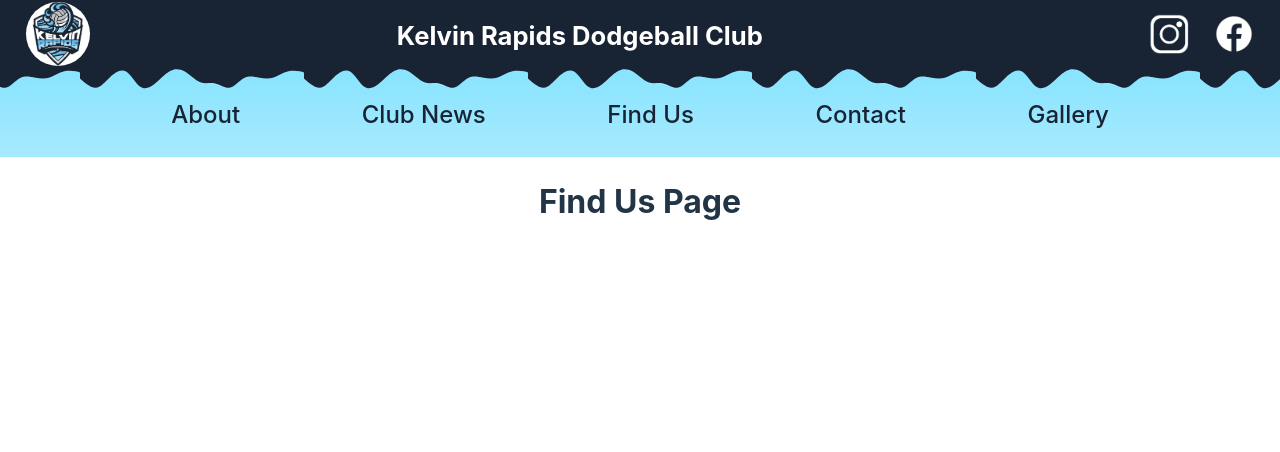
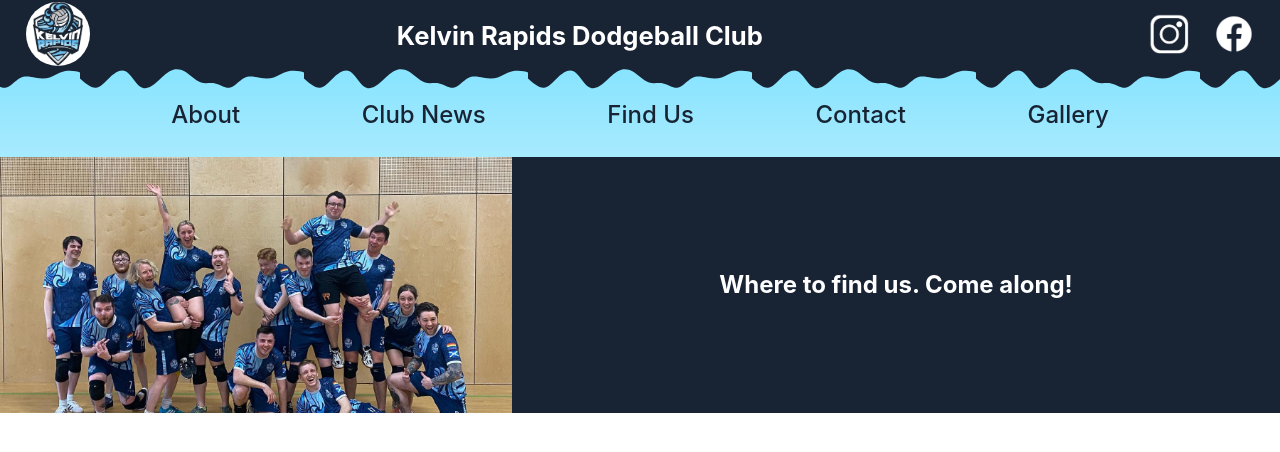
Before and after one commit to Davey-H-7/dodgeball_team_website, a React (Vite) app: page /find in a window 1280 px wide. Shown: the top 452 px of the page. Built offline with nearby package versions, Linux system fonts and the light colour scheme.

Commit message:
updates to Hero Banner

```diff
--- a/src/components/HeroBanner.jsx
+++ b/src/components/HeroBanner.jsx
@@ -2,9 +2,6 @@
 import '../styling/HeroBanner.css'
 
 const HeroBanner = ({imgURL, headerText}) => {
-
-    console.log('/' + imgURL)
-    console.log(headerText)
 
     let heroURL = '/' + imgURL
 
--- a/src/containers/FindContainer.jsx
+++ b/src/containers/FindContainer.jsx
@@ -1,5 +1,14 @@
+import HeroBanner from "../components/HeroBanner";
+
 const FindContainer = () => {
-    return ( <h1>Find Us Page</h1> );
+    let headerText = "Where to find us. Come along!"
+    let imgURL = "RapidsTeam.jpg";
+
+    return (
+    <div className="findUs">
+        <HeroBanner imgURL = {imgURL} headerText = {headerText} />
+
+     </div> );
 }
 
 export default FindContainer;
--- a/src/containers/NewsContainer.jsx
+++ b/src/containers/NewsContainer.jsx
@@ -1,5 +1,13 @@
+import HeroBanner from "../components/HeroBanner";
+
 const NewsContainer = () => {
-    return ( <h1>News Page</h1> );
+    let headerText = "The place for club updates and latest results"
+    let imgURL = "RapidsTeam.jpg";
+    return (
+        <div className="news">
+         <HeroBanner imgURL = {imgURL} headerText = {headerText} />
+         </div>
+    );
 }
 
 export default NewsContainer;
--- a/src/styling/HeroBanner.css
+++ b/src/styling/HeroBanner.css
@@ -1,11 +1,22 @@
 .heroBanner{
     display: flex;
     min-width: 100vw;
-    justify-content: center;
     color: white;
     background-color: var(--primary);
+    margin: 0;
+    padding: 0;
+
+
 }
 
 .heroBanner img{
-    min-width: 50%;
+    width: 40vw;
+    max-height: 20vw;
+    object-fit: cover;
 }
+
+.heroBanner h2{
+
+    margin: auto;
+    height:10%;
+}
```
